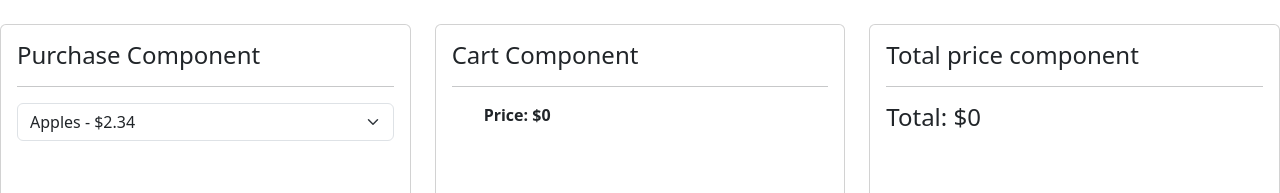
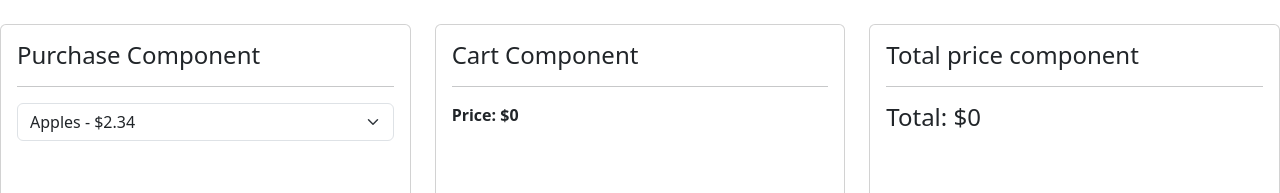
Before and after one commit to arpit5492/context-api, a React (Create React App) app: page / in a window 1280 px wide. Shown: the top 193 px of the page. Built offline with nearby package versions, Linux system fonts and the light colour scheme.

Commit message:
Resolved conflict

```diff
--- a/src/components/Cart.js
+++ b/src/components/Cart.js
@@ -17,7 +17,7 @@ const Cart = (props) => {
                             <li key={index}>{prod}</li>
                         )
                     })}
-                    <ul className="fw-bold">Price: ${tPrice}</ul>
+                    <div className="fw-bold">Price: ${tPrice}</div>
                 </div>
             </div>
         </div>
```
